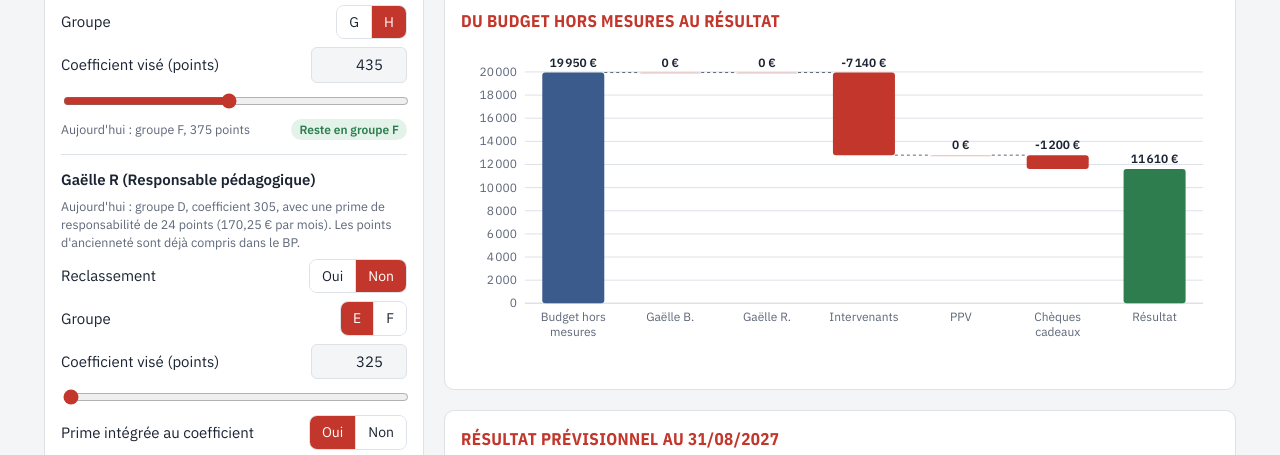
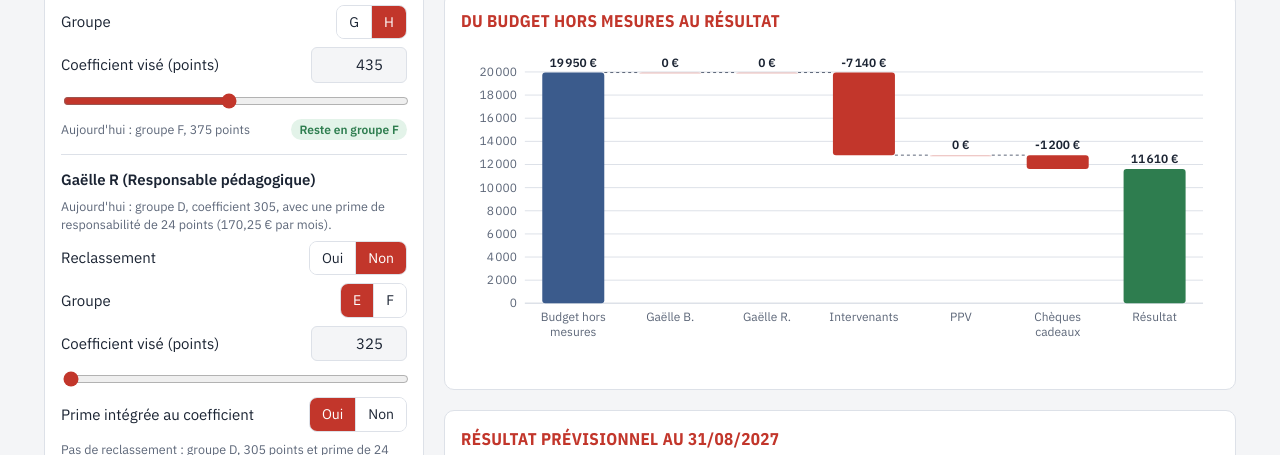
Before and after one commit to Gitolive40/Simulateur-GALAPRINI, a plain HTML site: page index.html in a window 1280 px wide. Shown: the part 275-730 px from the top of the page. Drawn offline with nearby package versions, Linux system fonts and the light colour scheme.

Commit message:
Gaëlle R : retrait de la mention ancienneté
Co-Authored-By: Claude Opus 5.5 <noreply@anthropic.com>
Claude-Session: https://claude.ai/code/session_01P43bD7GLFvmo6fWPAN9hNX

```diff
--- a/index.html
+++ b/index.html
@@ -162,7 +162,7 @@ table.dt tr.tot td { font-weight: 700; border-top: 2px solid var(--ink); }
 
       <fieldset>
         <legend>Gaëlle R (Responsable pédagogique)</legend>
-        <span class="hint">Aujourd'hui : groupe D, coefficient 305, avec une prime de responsabilité de 24 points (170,25 € par mois). Les points d'ancienneté sont déjà compris dans le BP.</span>
+        <span class="hint">Aujourd'hui : groupe D, coefficient 305, avec une prime de responsabilité de 24 points (170,25 € par mois).</span>
         <div class="row">
           <span>Reclassement</span>
           <span class="seg" role="radiogroup" aria-label="Reclassement de Gaëlle R.">
```
